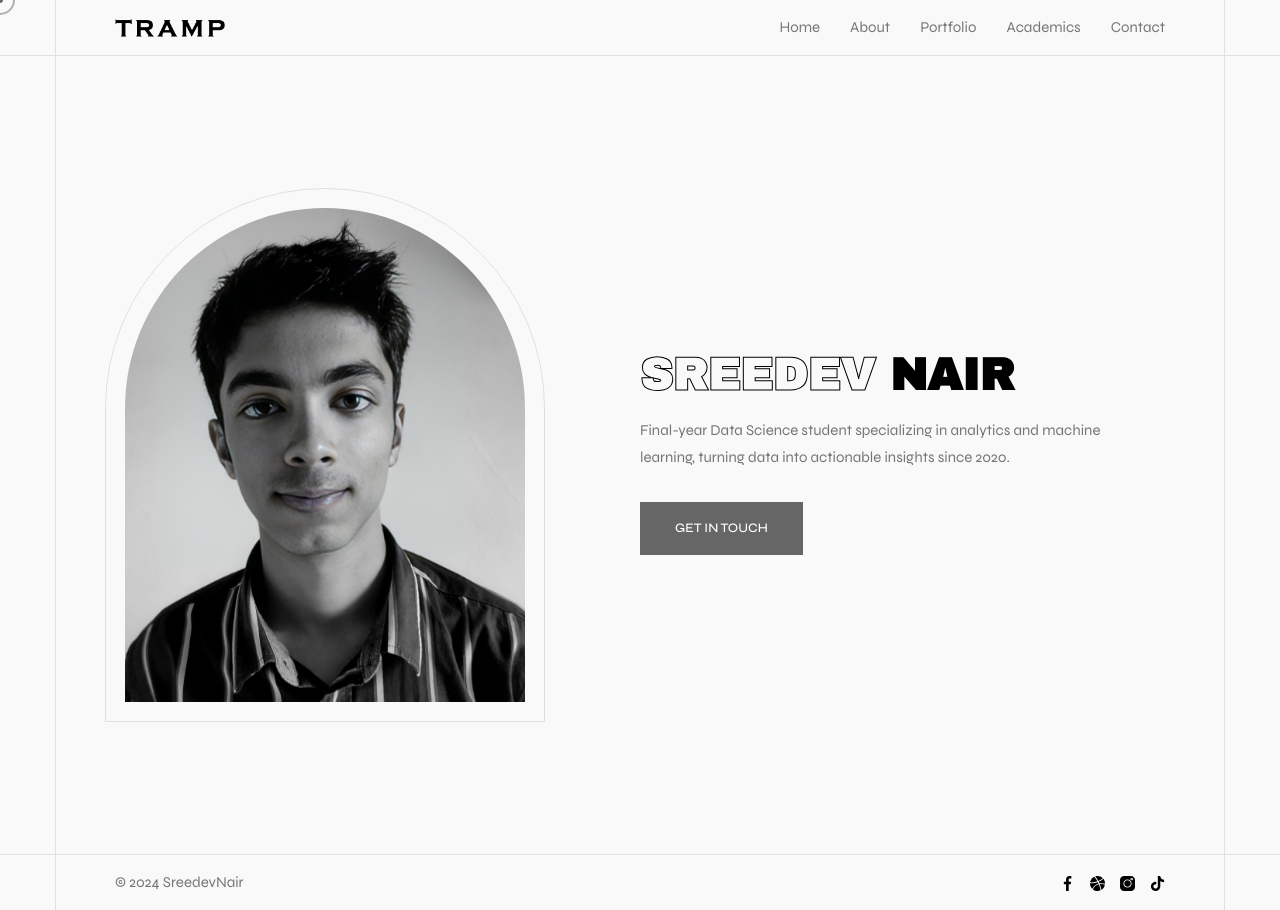
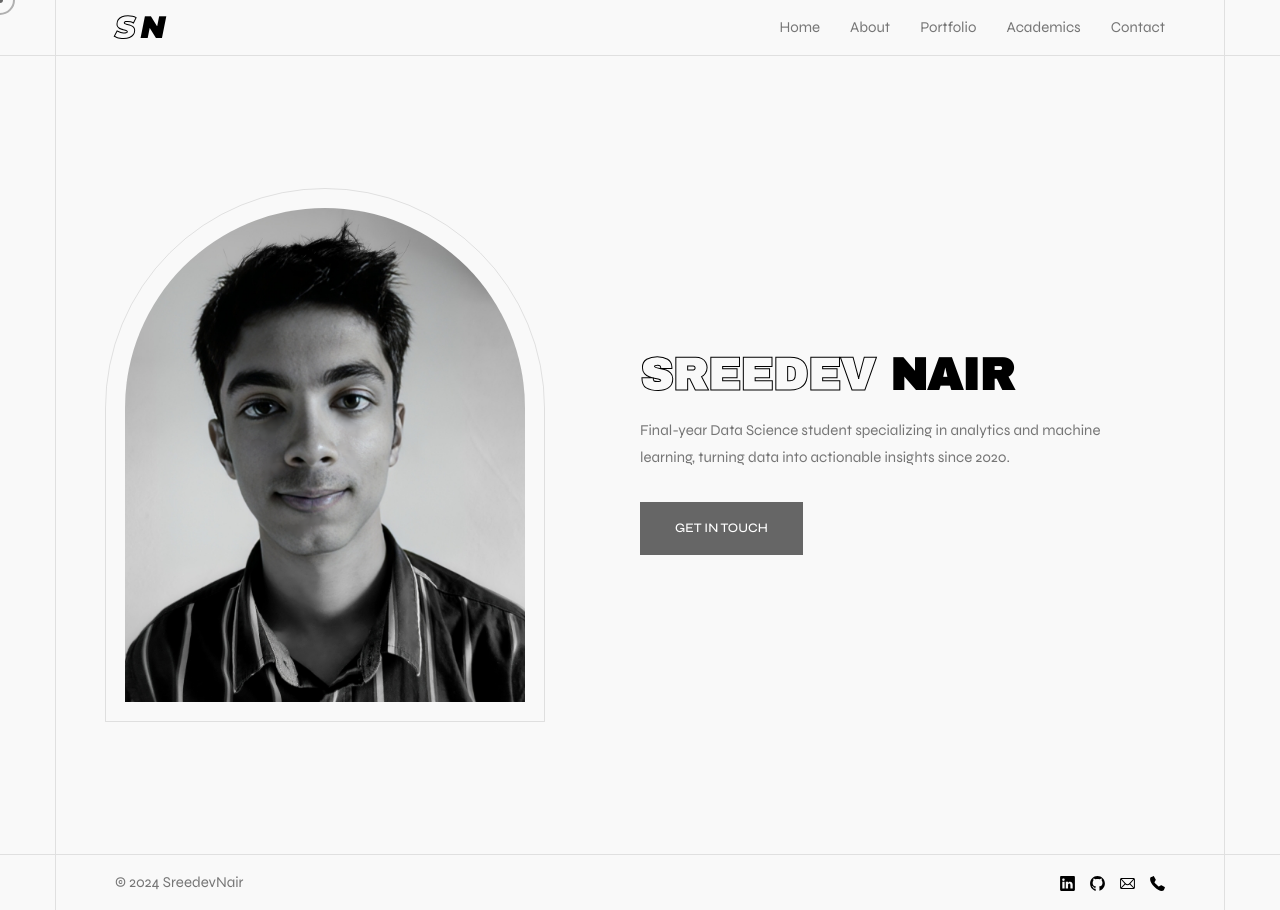
Before and after one commit to sreedevnair/sreedevnair.com, a Django app: page / in a window 1280 px wide. Run offline with Django 3.2, Linux system fonts and the light colour scheme; data comes from the database, SQL or seed files in the repository; parts of the project's set-up code (start-up, migrations or seed data) failed here and were passed over; some libraries are stand-ins or nearby versions.

Commit message:
Added Bottom Links and NavBar Logo

```diff
--- a/Templates/index.html
+++ b/Templates/index.html
@@ -9,7 +9,7 @@
       name="viewport"
       content="width=device-width, initial-scale=1, maximum-scale=1"
     />
-    <title>Sreedev Nair | Home</title>
+    <title>Sreedev Nair</title>
 
     <link
       href="https://fonts.googleapis.com/css2?family=Montserrat:ital,wght@0,100;0,200;0,300;0,400;0,500;0,600;0,700;0,800;0,900;1,100;1,200;1,300;1,400;1,500;1,600;1,700;1,800;1,900&amp;family=Syne:wght@400;500;600;700;800&amp;display=swap"
@@ -45,12 +45,14 @@
       <div class="tm_borders"></div>
       <div class="tm_borders2"></div>
 
+      <!-- Mobile Navbar -->
+
       <div class="tramp_tm_topbar">
         <div class="topbar_inner">
-          <div class="logo transition_link" data-type="image">
+          <div class="logo transition_link" class="name">
             <a href="#home">
-              <img src="{% static 'img/logo/dark.png' %}" alt />
-              <h3>Tramp</h3>
+              <!-- <img src="{% static 'img/logo/dark.png' %}" alt /> -->
+              <h3><span class="stroke_text">S</span>N</h3>
             </a>
           </div>
           <div class="trigger">
@@ -63,7 +65,6 @@
         </div>
       </div>
 
-      <!-- Mobile Navbar -->
       <div class="tramp_tm_mobile_menu">
         <div class="menu_list">
           <ul class="transition_link">
@@ -78,23 +79,23 @@
           <div class="social">
             <ul>
               <li>
-                <a href="#"
-                  ><img class="svg" src="{% static 'img/svg/social/facebook.svg' %}"
+                <a href="https://www.linkedin.com/in/sreedevnair02" target="_blank"
+                  ><img class="svg" src="{% static 'img/svg/social/linkedin.svg' %}"
                 /></a>
               </li>
               <li>
-                <a href="#"
-                  ><img class="svg" src="{% static 'img/svg/social/dribbble.svg' %}"
+                <a href="https://github.com/sreedevnair" target="_blank"
+                  ><img class="svg" src="{% static 'img/svg/social/github.svg' %}"
                 /></a>
               </li>
               <li>
-                <a href="#"
-                  ><img class="svg" src="{% static 'img/svg/social/instagram.svg' %}"
+                <a href="mailto:contact@sreedevnair.com" target="_blank"
+                  ><img class="svg" src="{% static 'img/svg/social/email.svg' %}"
                 /></a>
               </li>
               <li>
-                <a href="#"
-                  ><img class="svg" src="{% static 'img/svg/social/tik-tok.svg' %}"/></a>
+                <a href="tel:+918850612106"
+                  ><img class="svg" src="{% static 'img/svg/social/phone.svg' %}"/></a>
               </li>
             </ul>
           </div>
@@ -106,10 +107,10 @@
 
       <!-- Desktop Navbar -->
       <div class="tramp_tm_header">
-        <div class="logo transition_link" data-type="image">
+        <div class="logo transition_link" class="name">
           <a href="#home">
-            <img src="{% static 'img/logo/dark.png' %}" alt />
-            <h3>TRAMP</h3>
+            <!-- <img src="{% static 'img/logo/dark.png' %}" alt /> -->
+            <h3><em><span class="stroke_text">S</span>N</em></h3>
           </a>
         </div>
         <div class="menu">
@@ -163,23 +164,23 @@
         <div class="social">
           <ul>
             <li>
-              <a href="#"
-                ><img class="svg" src="{% static 'img/svg/social/facebook.svg' %}"
+              <a href="https://www.linkedin.com/in/sreedevnair02" target="_blank"
+                ><img class="svg" src="{% static 'img/svg/social/linkedin.svg' %}"
               /></a>
             </li>
             <li>
-              <a href="#"
-                ><img class="svg" src="{% static 'img/svg/social/dribbble.svg' %}"
+              <a href="https://github.com/sreedevnair" target="_blank"
+                ><img class="svg" src="{% static 'img/svg/social/github.svg' %}"
               /></a>
             </li>
             <li>
-              <a href="#"
-                ><img class="svg" src="{% static 'img/svg/social/instagram.svg' %}"
+              <a href="mailto:contact@sreedevnair.com" target="_blank"
+                ><img class="svg" src="{% static 'img/svg/social/email.svg' %}"
               /></a>
             </li>
             <li>
-              <a href="#"
-                ><img class="svg" src="{% static 'img/svg/social/tik-tok.svg' %}"
+              <a href="tel:+918850612106"
+                ><img class="svg" src="{% static 'img/svg/social/phone.svg' %}"
               /></a>
             </li>
           </ul>
```
Also changed, not shown: static/img/svg/social/dribbble.svg (deleted), static/img/svg/social/email.svg (added), static/img/svg/social/facebook.svg (deleted), static/img/svg/social/github.svg (added), static/img/svg/social/instagram.svg (deleted), static/img/svg/social/linkedin.svg (added), static/img/svg/social/phone.svg (added), static/img/svg/social/tik-tok.svg (deleted), static/img/svg/social/twitter.svg (deleted).
